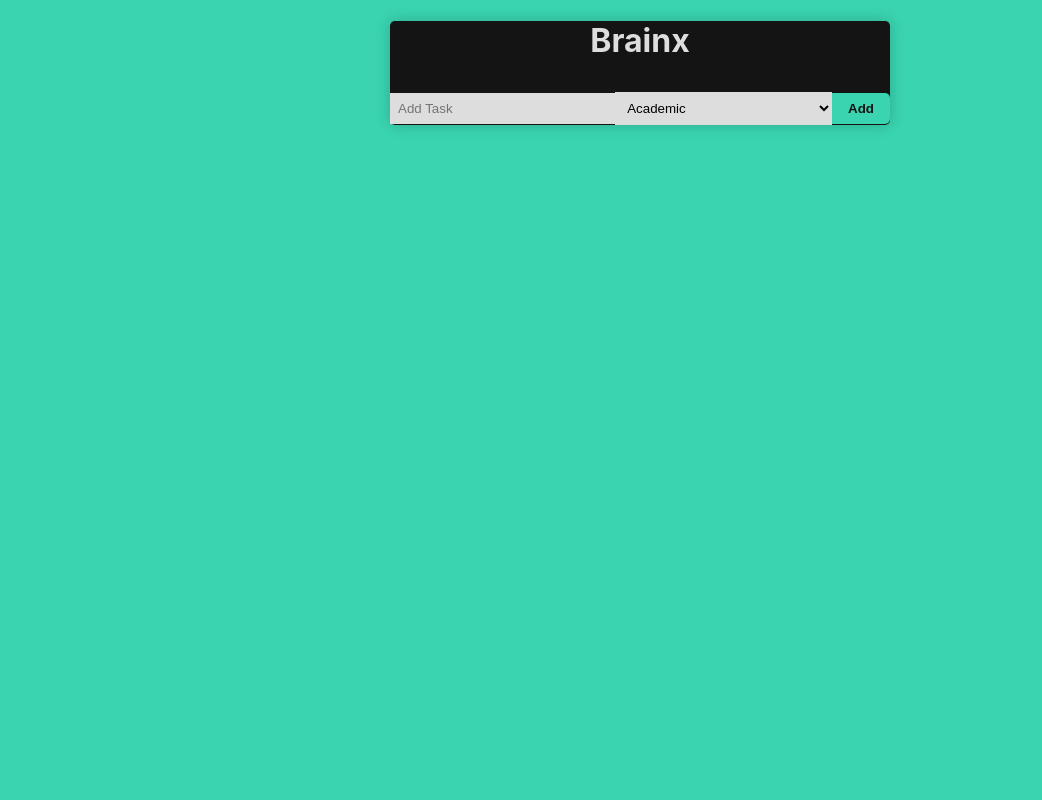
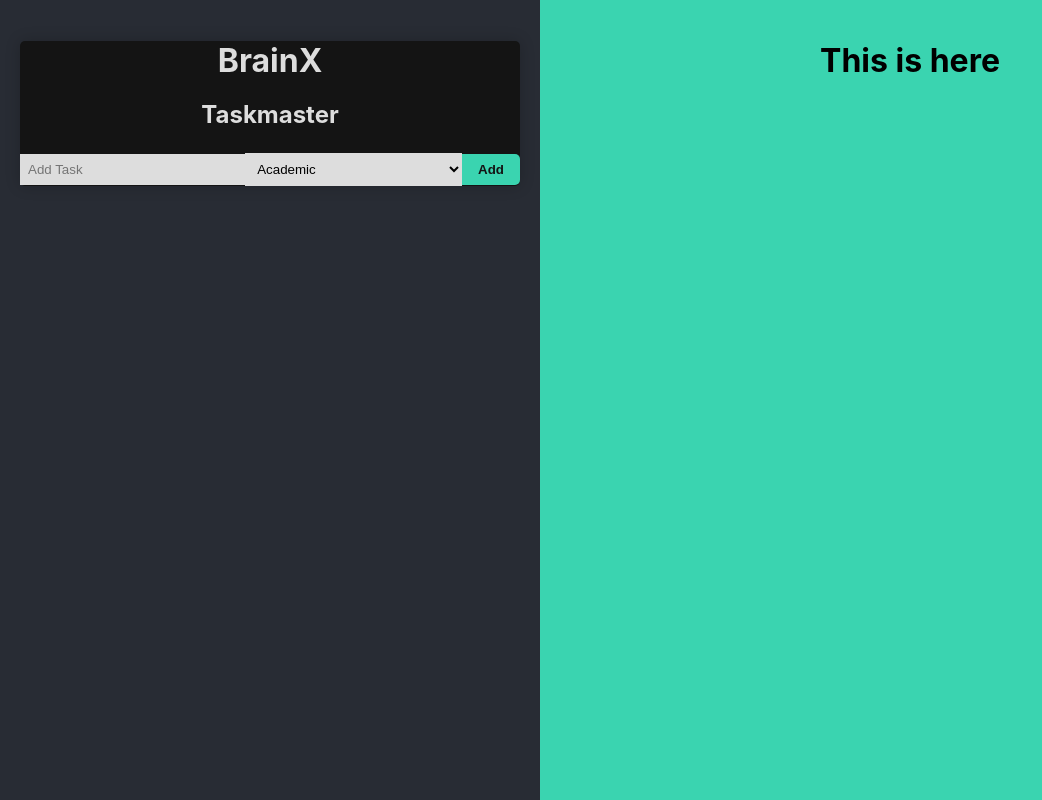
Before and after one commit to prateekmedia/brainx, a React (Create React App) app in the folder brainx/: page / in a window 1280 px wide. Shown: the whole page, without its empty margins (0-1042 px from the left). Built offline with nearby package versions, Linux system fonts and the light colour scheme.

Commit message:
split done

```diff
--- a/brainx/src/App.css
+++ b/brainx/src/App.css
@@ -36,3 +36,20 @@
     transform: rotate(360deg);
   }
 }
+
+.App {
+  display: flex;
+  height: 100vh;
+}
+
+.left {
+  flex: 1;
+  background-color: #282c34;
+  color: white;
+  padding: 20px;
+}
+
+.right {
+  flex: 2;
+  padding: 20px;
+}
--- a/brainx/src/App.js
+++ b/brainx/src/App.js
@@ -1,11 +1,17 @@
 import logo from './logo.svg';
 import './App.css';
-import TodoList from './components/TodoList'
+import TodoList from './components/TodoList';
+import MemoryStack from './components/MemoryStack';
 
 function App() {
   return (
     <div className="App">
-      <TodoList/>
+      <div className="left">
+        <TodoList />
+      </div>
+      <div className="right">
+        <MemoryStack />
+      </div>
     </div>
   );
 }
--- /dev/null
+++ b/brainx/src/components/MemoryStack.jsx
@@ -0,0 +1,8 @@
+import React from "react";
+
+export default function(){
+
+    return(
+        <h1>This is here</h1>
+    )
+}
--- a/brainx/src/components/TodoList.jsx
+++ b/brainx/src/components/TodoList.jsx
@@ -12,10 +12,10 @@ width: 500px;
 background-color: #141414;
 border-radius: 5px;
 box-shadow: 0 0 15px rgba(0, 0, 0, 0.2);
-h1{
+h1, h2{
     color: #ddd;
     text-align: center;
-    margin-bottom: 2rem;
+    margin-bottom: 1rem;
 }
 form{
     display: flex;
@@ -74,7 +74,6 @@ export default function TodoList(){
       }, [todos]);
 
 
-
       const handleSubmit = (e) => {
         e.preventDefault();
 
@@ -110,7 +109,8 @@ export default function TodoList(){
 
     return(
         <TodoListStyle>
-            <h1>Brainx</h1>
+            <h1>BrainX</h1>
+            <h2>Taskmaster</h2>
             <form onSubmit={handleSubmit}>
                 <input placeholder="Add Task" value={inputValue} onChange={handleInputChange}/>
 
```
